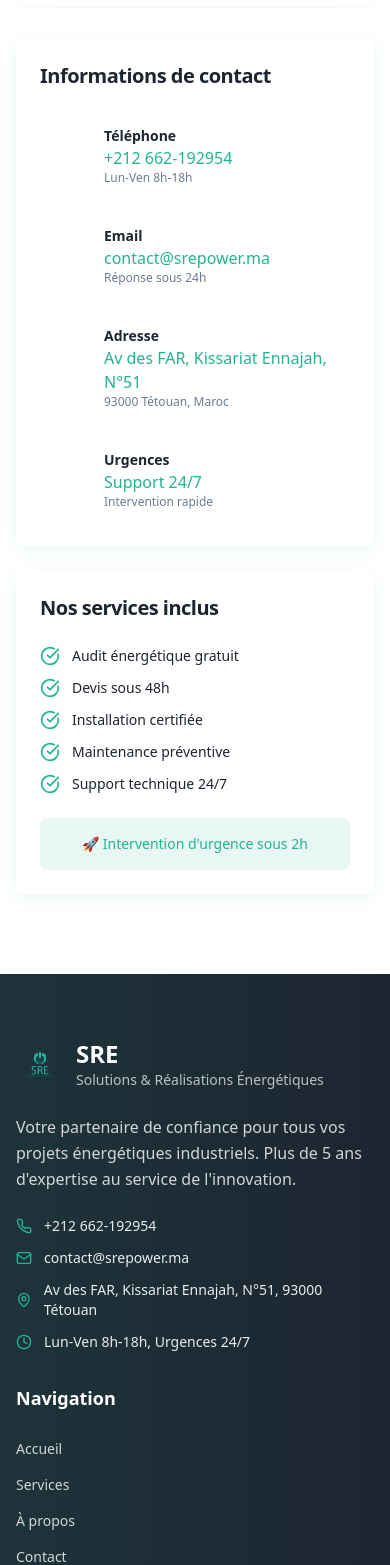
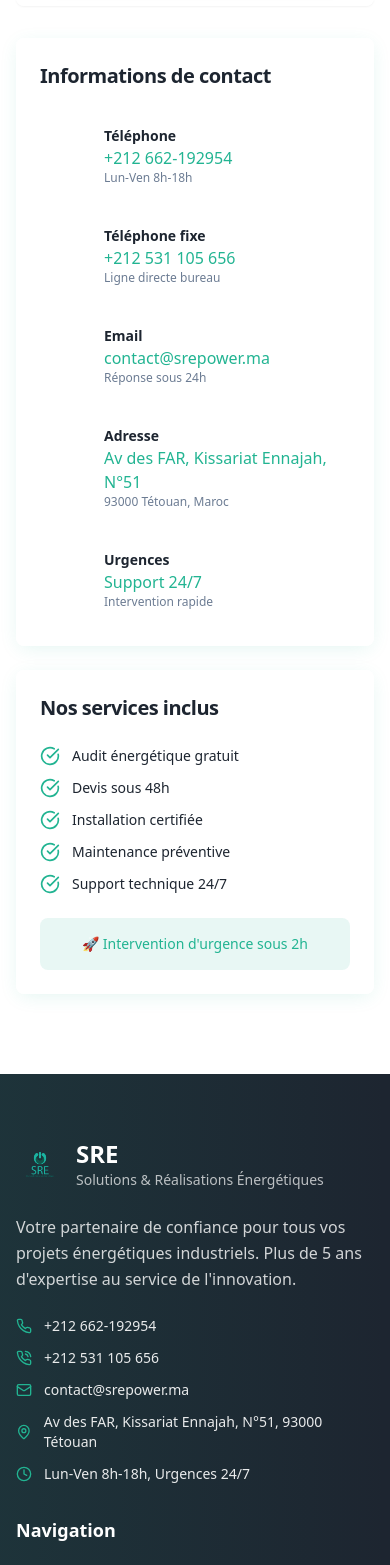
Before and after one commit to simoprog/sre-power, a React (Vite) app: page / in a window 390 px wide. Shown: the part 7012-8577 px from the top of the page. Built offline with nearby package versions, Linux system fonts and the light colour scheme.

Commit message:
add telephone fixe

```diff
--- a/src/components/Contact.tsx
+++ b/src/components/Contact.tsx
@@ -4,6 +4,7 @@ import { Textarea } from "@/components/ui/textarea";
 import { Card, CardContent, CardHeader, CardTitle } from "@/components/ui/card";
 import {
   Phone,
+  PhoneCall,
   Mail,
   MapPin,
   Clock,
@@ -55,6 +56,12 @@ const Contact = () => {
       title: "Téléphone",
       value: "+212 662-192954",
       description: "Lun-Ven 8h-18h",
+    },
+    {
+      icon: PhoneCall,
+      title: "Téléphone fixe",
+      value: "+212 531 105 656",
+      description: "Ligne directe bureau",
     },
     {
       icon: Mail,
--- a/src/components/Footer.tsx
+++ b/src/components/Footer.tsx
@@ -8,7 +8,10 @@ import {
   Twitter,
   Facebook,
   ArrowUp,
+  PhoneIcon,
+  PhoneCall,
 } from "lucide-react";
+import sreLogo from "@/assets/LOGO SRE TRANSPARENT.png";
 
 const Footer = () => {
   const scrollToTop = () => {
@@ -56,7 +59,7 @@ const Footer = () => {
             <div className="lg:col-span-1">
               <div className="flex items-center space-x-3 mb-6">
                 <img
-                  src="/src/assets/LOGO SRE TRANSPARENT.png"
+                  src={sreLogo}
                   alt="SRE"
                   className="w-12 h-12 rounded-full"
                 />
@@ -79,6 +82,13 @@ const Footer = () => {
                   <Phone className="w-4 h-4 text-primary" />
                   <span className="text-sm text-white/90">+212 662-192954</span>
                 </div>
+                <div className="flex items-center space-x-3">
+                  <PhoneCall className="w-4 h-4 text-primary" />
+                  <span className="text-sm text-white/90">
+                    +212 531 105 656
+                  </span>
+                </div>
+
                 <div className="flex items-center space-x-3">
                   <Mail className="w-4 h-4 text-primary" />
                   <span className="text-sm text-white/90">
--- a/src/components/Header.tsx
+++ b/src/components/Header.tsx
@@ -61,7 +61,7 @@ const Header = () => {
           <div className="hidden lg:flex items-center space-x-4">
             <div className="flex items-center space-x-2 text-sm text-muted-foreground">
               <Phone className="w-4 h-4" />
-              <span>+212 662-192954</span>
+              <span>+212 531 105 656</span>
             </div>
             <Button variant="default" size="sm">
               Devis gratuit
@@ -102,7 +102,7 @@ const Header = () => {
             <div className="pt-4 space-y-3 border-t border-border">
               <div className="flex items-center space-x-2 text-sm text-muted-foreground">
                 <Phone className="w-4 h-4" />
-                <span>+212 662-192954</span>
+                <span>+212 531 105 656</span>
               </div>
               <div className="flex items-center space-x-2 text-sm text-muted-foreground">
                 <Mail className="w-4 h-4" />
```
